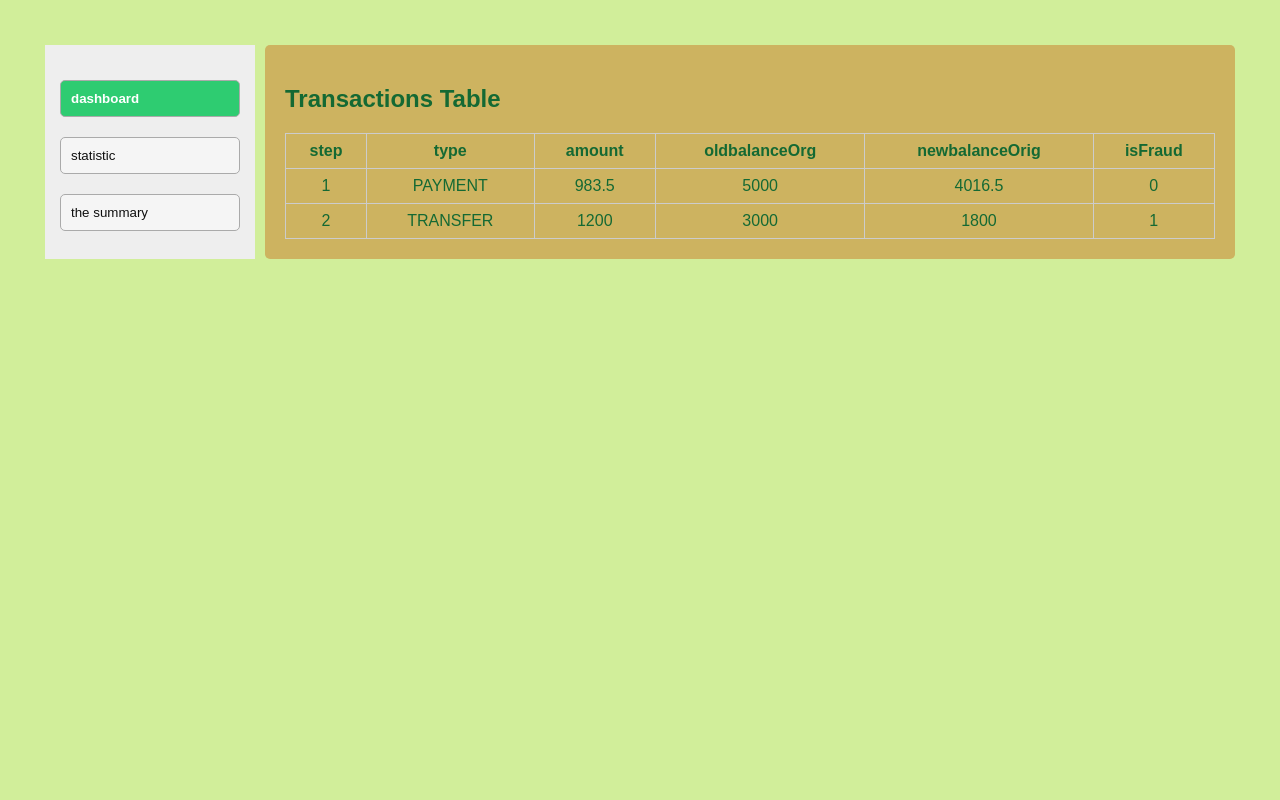
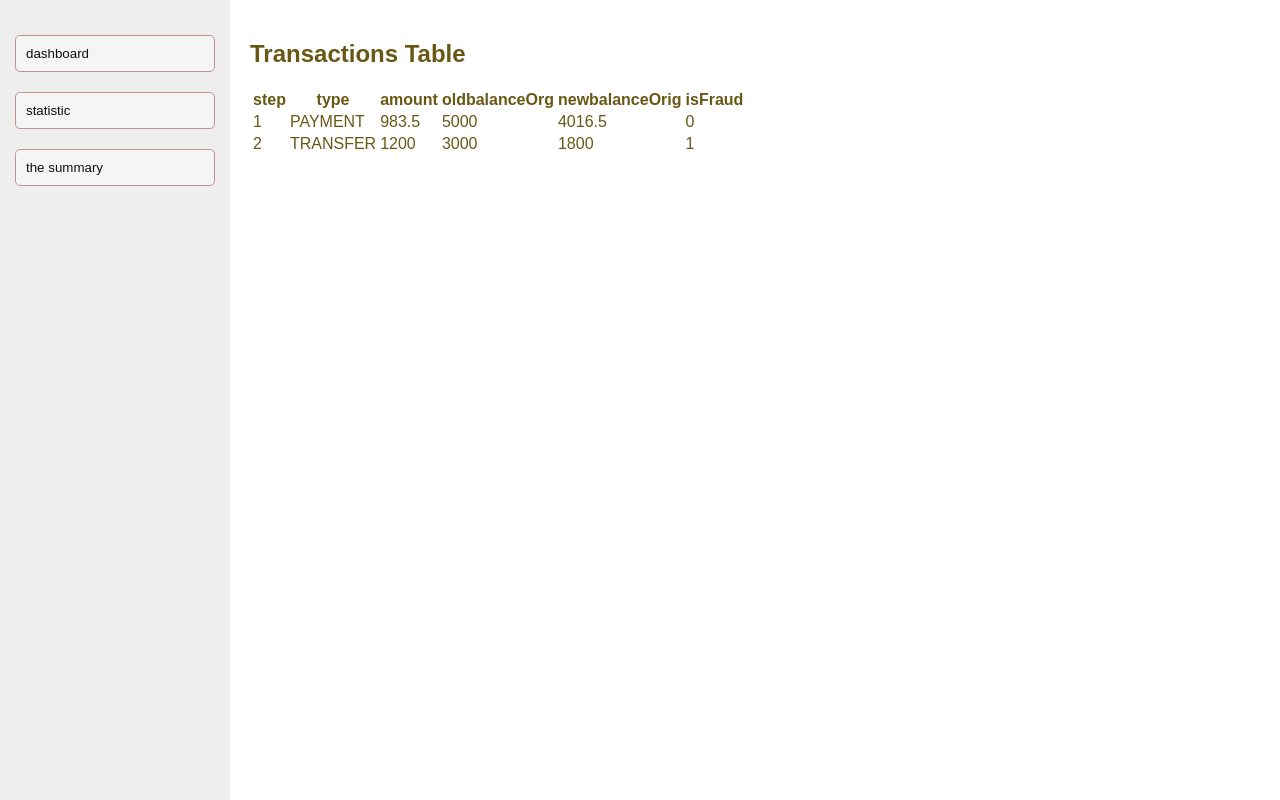
Before and after one commit to wareefAlyousef/Audit-Assistant, a plain HTML site: page index.html in a window 1280 px wide. Both pictures are taken after a click on the button "detect". Drawn offline with Linux system fonts and the light colour scheme.

Commit message:
Update index.css

```diff
--- a/index.css
+++ b/index.css
@@ -1,21 +1,28 @@
 body {
   font-family: Arial, sans-serif;
   margin: 0;
-      background: #d1ee9a;
-      color: #146933;
+  background: #f9f2c5fe;
+  color: #695714;
+  height: 100vh;
+  overflow: hidden;
 }
+
+/* الصفحات */
 .page {
   display: none;
-      padding: 45px;
+  height: 100vh;
 }
 .active {
   display: block;
 }
+
+/* العناوين */
 h1 {
   font-size: 40px;
   font-weight: bold;
   margin-bottom: 20px;
 }
+
 /* الصفحة الأولى */
 .upload-box {
   margin: 40px 0;
@@ -29,58 +36,49 @@
 button {
   margin-top: 20px;
   padding: 10px 25px;
-      background: #333;
-      color: #d1ee9a;
+  background: #c5bc73;
+  color: #fff;
   border: none;
   cursor: pointer;
   border-radius: 5px;
 }
 button:hover {
-      background: #4e9949;
+  background: #865f5f;
 }
-    /* الشاشات الثانية والثالثة */
+
+/* الصفحة الثانية والثالثة */
 .container {
   display: flex;
+  height: 100vh; /* يثبت الطول */
 }
+
 .sidebar {
-      width: 180px;
+  width: 200px;
   background: #eee;
   padding: 15px;
+  box-shadow: 2px 0 5px rgba(0,0,0,0.1);
 }
+
 .sidebar button {
   display: block;
   width: 100%;
   margin-bottom: 10px;
   padding: 10px;
   border-radius: 5px;
-      border: 1px solid #aaa;
+  border: 1px solid #c69090;
   background: #f5f5f5;
   color: #0f0f0f;
   text-align: left;
+  cursor: pointer;
 }
-    .sidebar button.active {
-      background: #2ecc71;
-      color: white;
-      font-weight: bold;
+.sidebar button:hover {
+  background: #865f5f;
 }
+
+/* المحتوى */
 .content {
-      flex: 1;
-      background: rgb(205, 179, 96);
+  flex: 1; /* ياخذ المساحة الباقية */
   padding: 20px;
-      margin-left: 10px;
-      border-radius: 5px;
+  overflow-y: auto; /* لو المحتوى طويل يطلع سكرول */
+  background: #fff;
 }
-    table {
-      width: 100%;
-      border-collapse: collapse;
-    }
-    table, th, td {
-      border: 1px solid #ccc;
-    }
-    th, td {
-      padding: 8px;
-      text-align: center;
-    }
-  </style>
-</head>
-<body>
```
Lines whose indentation alone changed are shown as unchanged.
